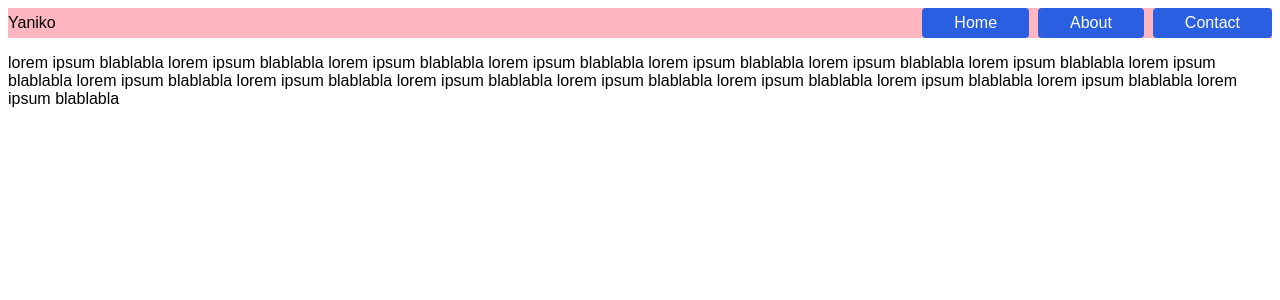
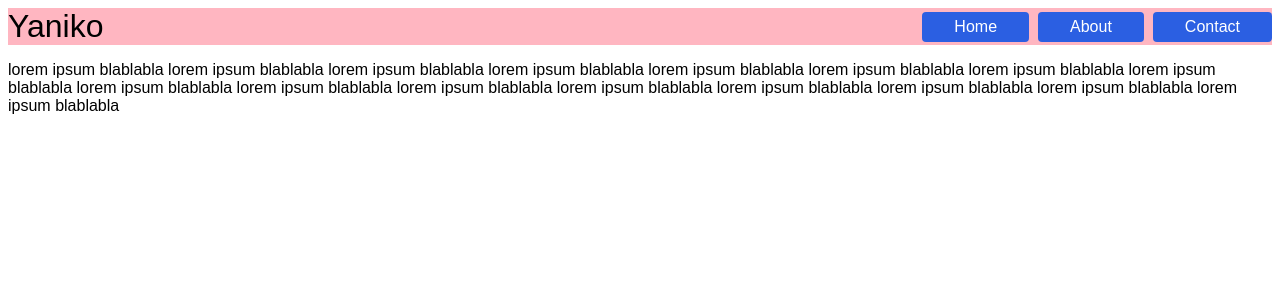
Before and after one commit to promosixniner/yanik.com, a Nuxt app: page / in a window 1280 px wide. Shown: the top 300 px of the page. Built offline with nearby package versions, Linux system fonts and the light colour scheme.

Commit message:
make brand bigger

```diff
--- a/layouts/default.vue
+++ b/layouts/default.vue
@@ -32,4 +32,7 @@
 .content {
   font-family: Arial, Helvetica, sans-serif;
 }
+.brand {
+  font-size: 32px;
+}
 </style>
```
